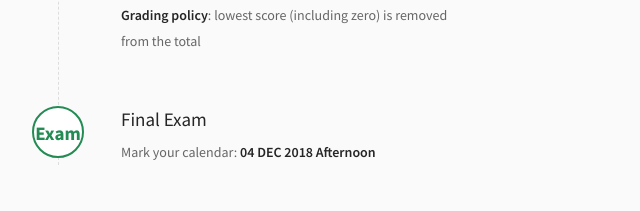
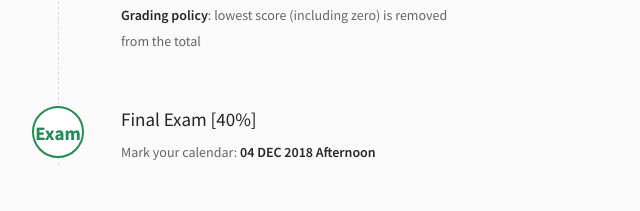
Before and after one commit to TPXP/cs4236.github.io, a plain HTML site: page index.html in a window 1280 px wide. Shown: the part 2709-2920 px from the top of the page, 53-693 px from the left. Drawn offline with Linux system fonts and the light colour scheme.

Commit message:
exam percentage

```diff
--- a/index.html
+++ b/index.html
@@ -229,7 +229,7 @@
                   <span>Exam</span>
                 </div>
                 <div class="process__body">
-                  <h4>Final Exam</h4>
+                  <h4>Final Exam [40%]</h4>
                   <p>
                     Mark your calendar: <strong>04 DEC 2018 Afternoon</strong>
                   </p>
```
